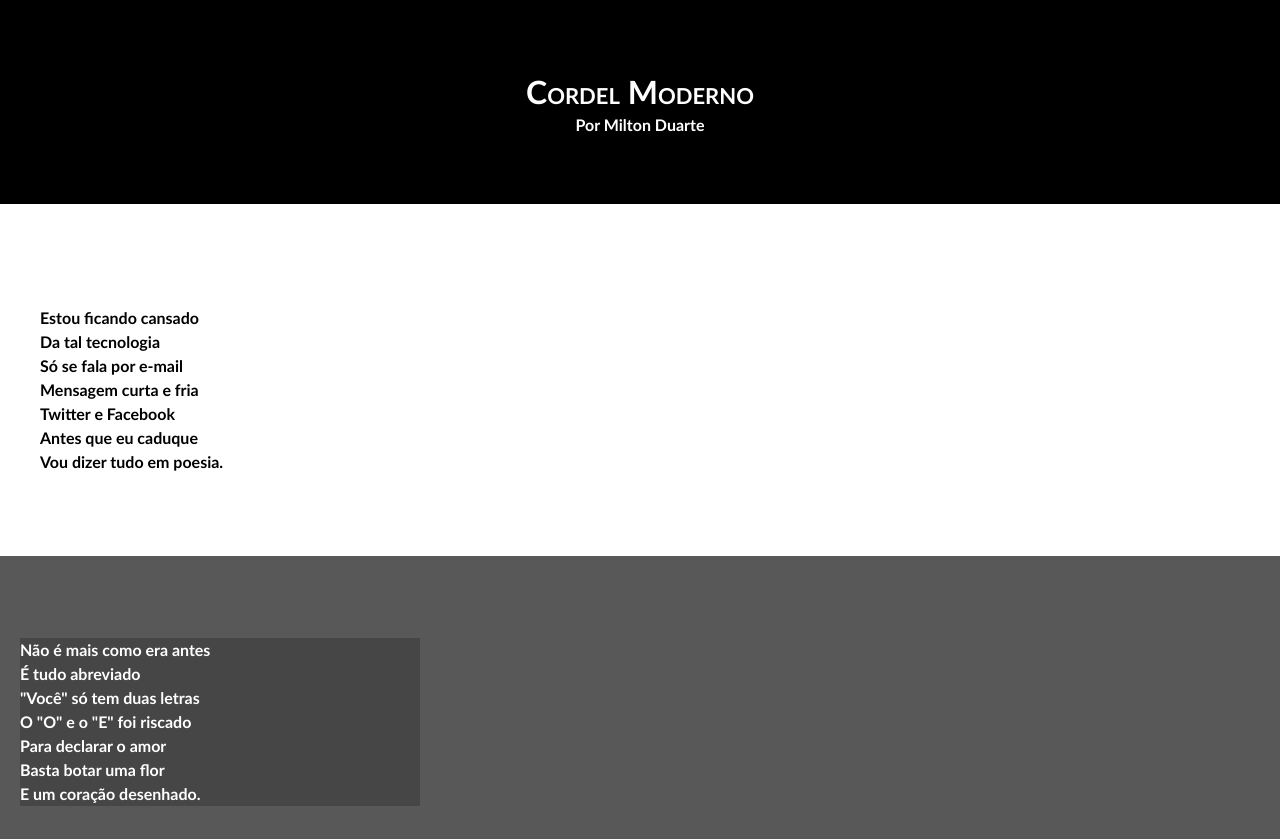
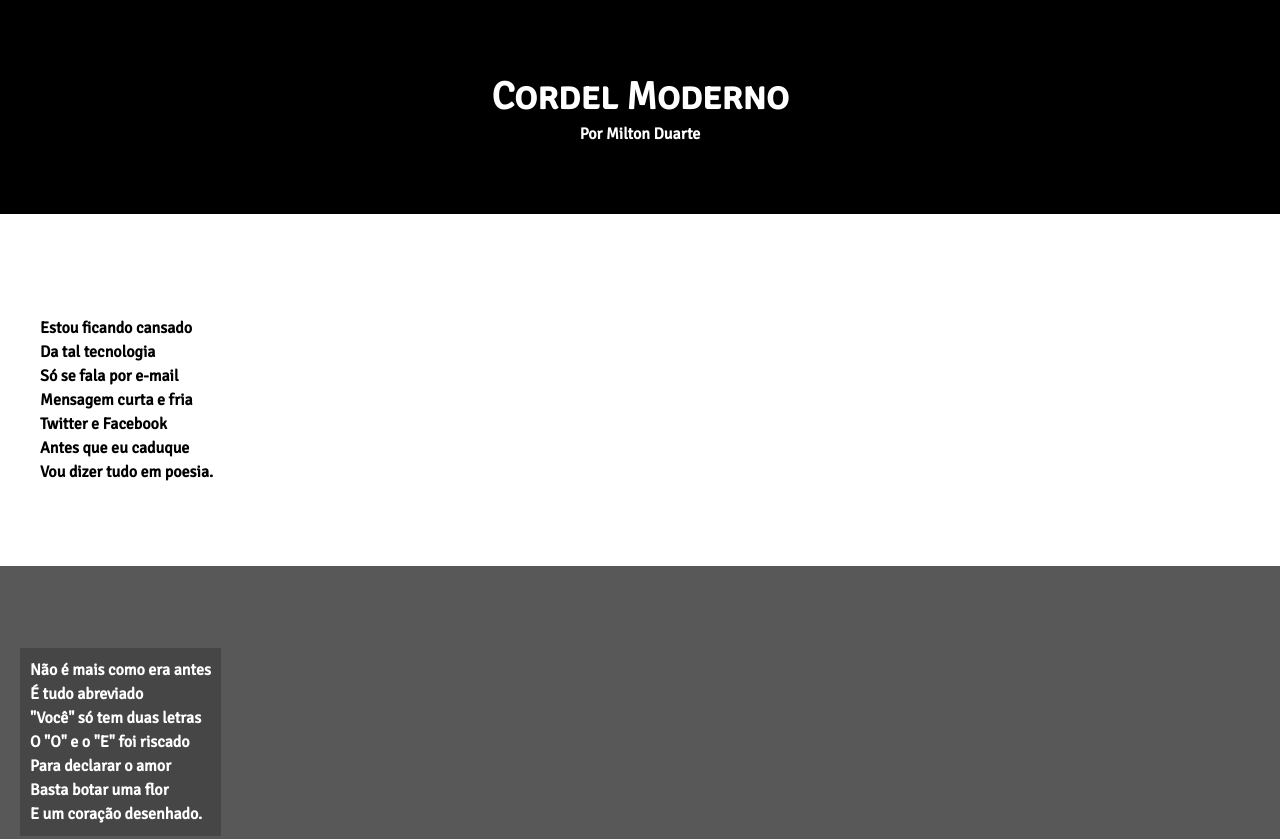
Before and after one commit to Ratin-00/HTML-e-CSS, a plain HTML site: page ModuloIII/Desafios/index.html in a window 1280 px wide. Shown: the top 839 px of the page. Drawn offline with Linux system fonts and the light colour scheme.

Commit message:
Estilo atualizado

```diff
--- a/ModuloIII/Desafios/estilo/dorc-styl.css
+++ b/ModuloIII/Desafios/estilo/dorc-styl.css
@@ -4,9 +4,14 @@
     margin: 0px;
 }
 :root{
-    --mnFnt: 'Trebuchet MS', 'Lucida Sans Unicode', 'Lucida Grande', 'Lucida Sans', Arial, sans-serif;
+    --mnFnt: 'SignikaNegative', 'Lucida Sans Unicode', 'Lucida Grande', 'Lucida Sans', Arial, sans-serif/*'Trebuchet MS', 'Lucida Sans Unicode', 'Lucida Grande', 'Lucida Sans', Arial, sans-serif*/;
 }
-
+@font-face{
+    font-family: 'SignikaNegative';
+    src:url('../SignikaNegative-VariableFont_wght.ttf')format('truetype');
+    font-style: normal;
+    font-weight: normal;
+}
 html, body{
     font-family: var(--mnFnt);
     min-height: 100vh;/*altura mínima 100% da altura da viewport*/
@@ -16,7 +21,6 @@ header{
     color: white;
     text-align: center;
     padding: 20px;
-    font-weight: normal;
     /*font-family: ;*/
 }
 header > h1{
@@ -24,6 +28,7 @@ header > h1{
     /*text-transform: uppercase; text-transform é uma propriedade que pode se alterar alguns parâmetros de texto, como lowercase, uppercase e capitalize*/
     font-variant: small-caps;/*font-variant cria certas "deformações na fonte. small-caps por exemplo, mantém as medidas do corpo da fonte, no entanto, transforma as minúsculas na forma de maiúsculas."*/
     line-height: 1.4em;
+    font-size: 3vw;/*viewport width*/
 }
 header > p{
     padding-bottom: 50px;
@@ -61,7 +66,8 @@ section.imag{
 }
 section.imag > p{
     background-color: rgb(70, 70, 70);
-    width: 400px;
+    display: inline-block;
+    padding: 10px;
 }
 p{
     text-align: center;
```
Also changed, not shown: ModuloIII/Desafios/OFL.txt (added), ModuloIII/Desafios/RussoOne-Regular.ttf (added), ModuloIII/Desafios/SignikaNegative-VariableFont_wght.ttf (added).
